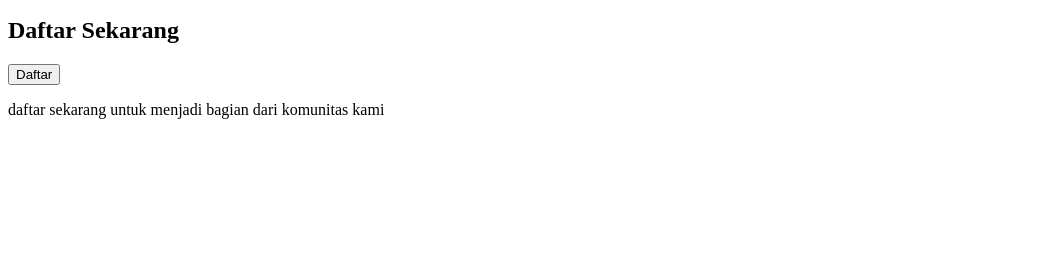
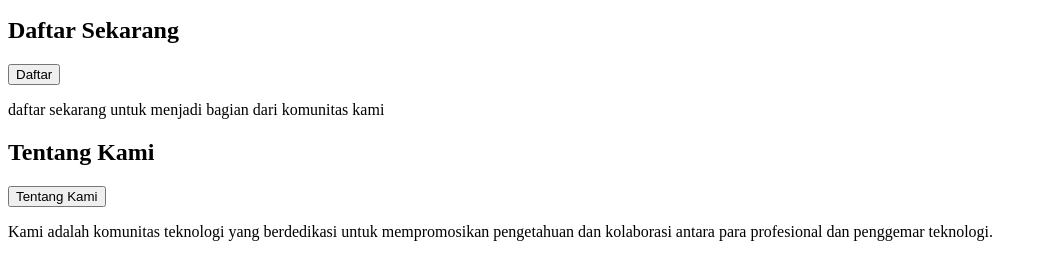
Before and after one commit to MuhammadDaffaAzakki/PDW-UCP1B-071, a plain HTML site: page index.html in a window 1280 px wide. Shown: the part 101-380 px from the top of the page, without its empty margins (0-1047 px from the left). Drawn offline with Linux system fonts and the light colour scheme.

Commit message:
Membuat Button Tentang Kami Yang mengarah ke gallery.html

```diff
--- a/index.html
+++ b/index.html
@@ -12,6 +12,9 @@
     <button onclick="window.location.href='form.html'">Daftar</button>
     <p>daftar sekarang untuk menjadi bagian dari komunitas kami</p>
 
+    <h2>Tentang Kami</h2>
+    <button onclick="window.location.href='gallery.html'">Tentang Kami</button>
+    <p>Kami adalah komunitas teknologi yang berdedikasi untuk mempromosikan pengetahuan dan kolaborasi antara para profesional dan penggemar teknologi.</p>
 
 </body>
 </html>
```
